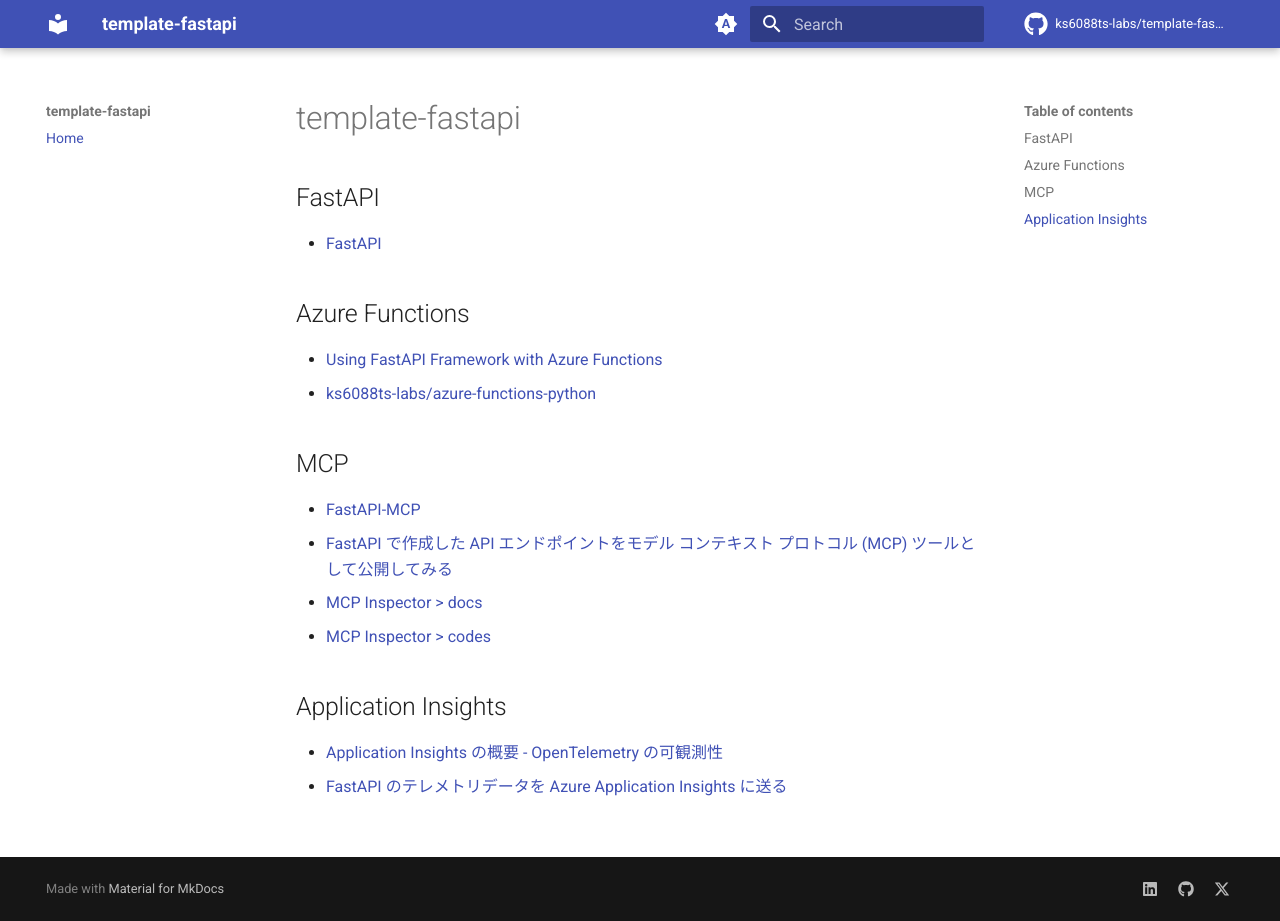
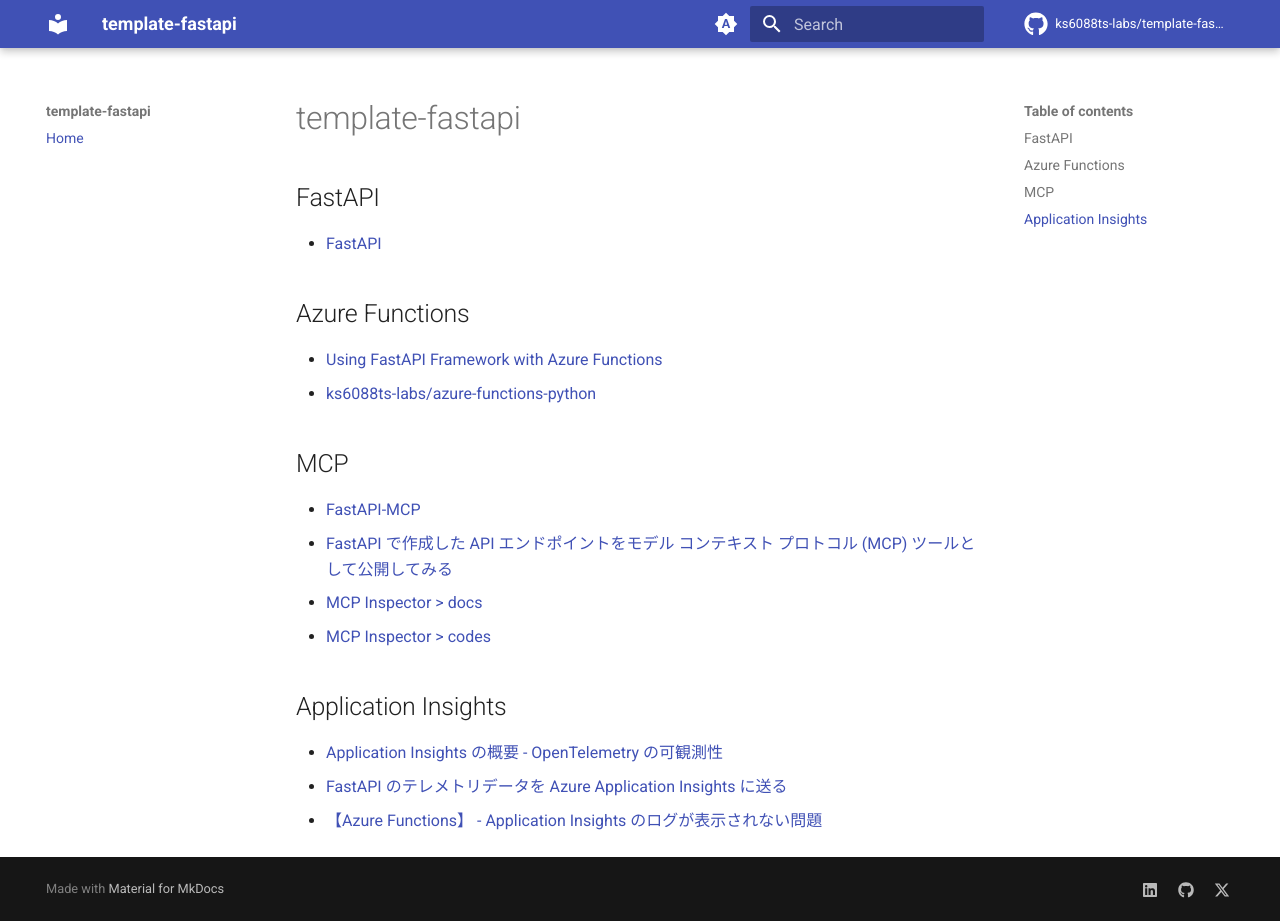
Before and after one commit to ks6088ts-labs/template-fastapi, an MkDocs documentation site: the page built from docs/index.md, in a window 1280 px wide and 921 px high. Built offline with MkDocs 1.6.1 and Material for MkDocs 9.7.7, drawn with Linux system fonts in a browser that asks for light colours; comment, search, counter and statistics services are not loaded.

Commit message:
define connection string for Azure Function local settings

```diff
--- a/docs/index.md
+++ b/docs/index.md
@@ -20,3 +20,4 @@
 
 - [Application Insights の概要 - OpenTelemetry の可観測性](https://learn.microsoft.com/ja-jp/azure/azure-monitor/app/app-insights-overview)
 - [FastAPI のテレメトリデータを Azure Application Insights に送る](https://qiita.com/hoto17296/items/2f366dfabdbe3d1d4e97)
+- [【Azure Functions】 - Application Insights のログが表示されない問題](https://zenn.dev/headwaters/articles/ff19f7e1b99b44)
--- a/local.settings.json
+++ b/local.settings.json
@@ -1,6 +1,7 @@
 {
   "IsEncrypted": false,
   "Values": {
+    "APPLICATIONINSIGHTS_CONNECTION_STRING": "InstrumentationKey=YOUR_INSTRUMENTATION_KEY;IngestionEndpoint=https://japaneast-1.in.applicationinsights.azure.com/;LiveEndpoint=https://japaneast.livediagnostics.monitor.azure.com/;ApplicationId=YOUR_APPLICATION_ID",
     "FUNCTIONS_WORKER_RUNTIME": "python",
     "AzureWebJobsFeatureFlags": "EnableWorkerIndexing",
     "AzureWebJobsStorage": ""
```
